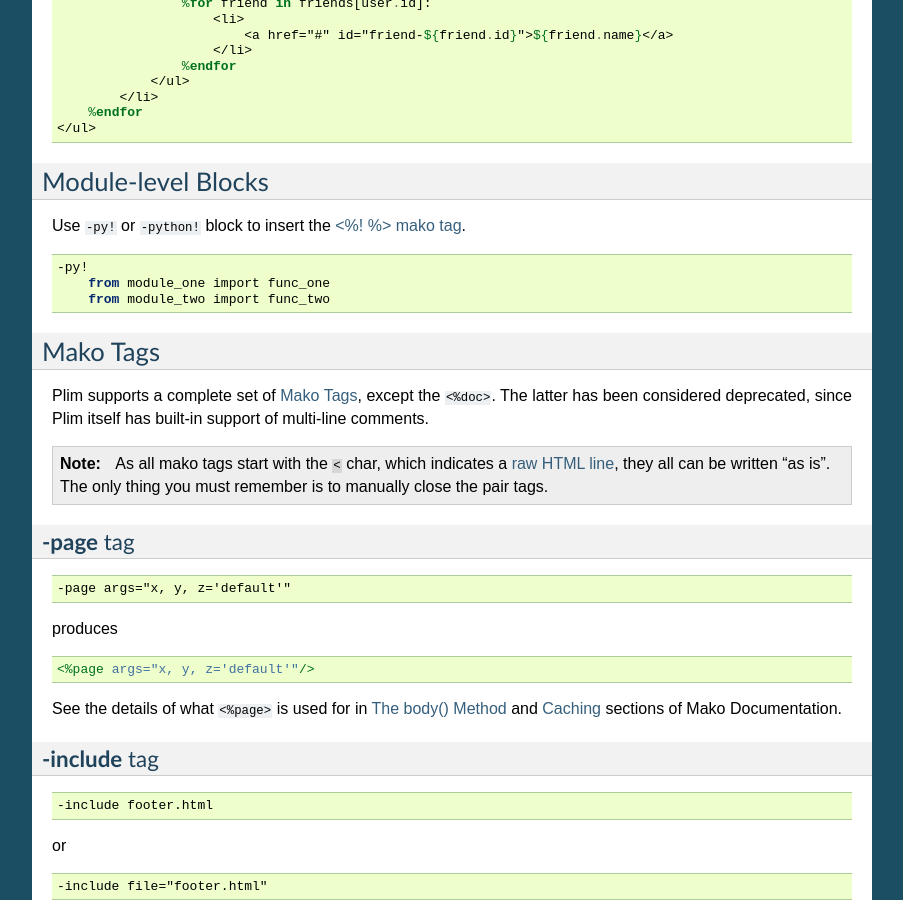
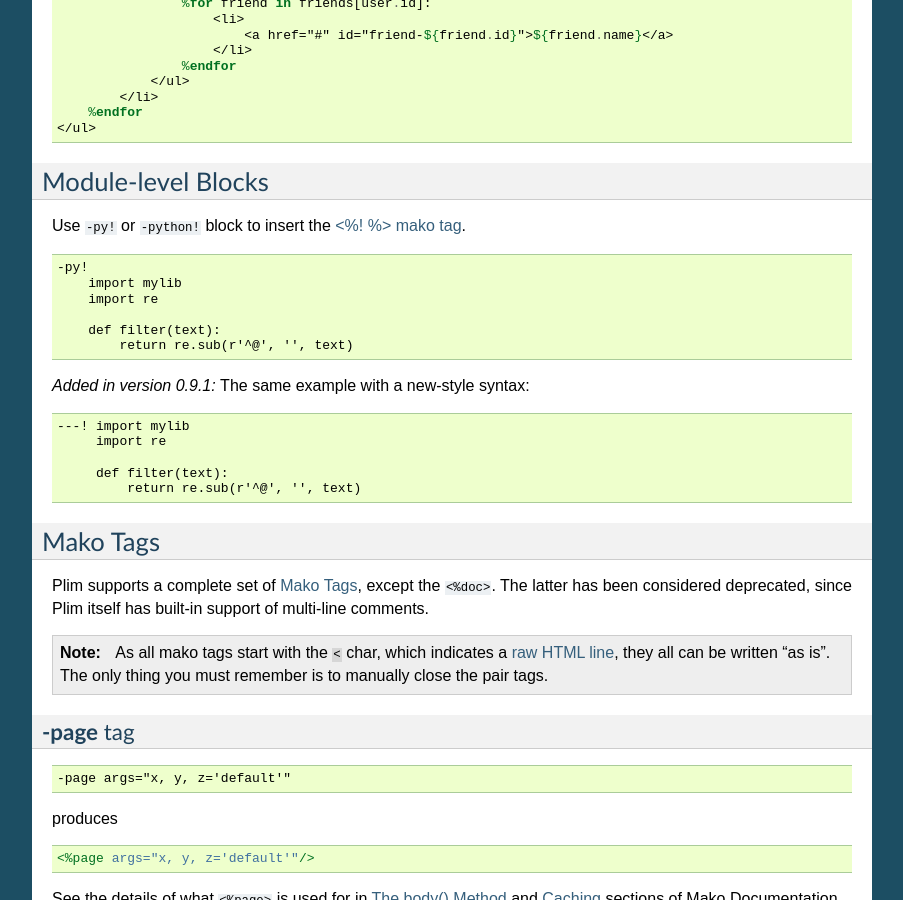
Before and after one commit to avanov/Plim, a Sphinx documentation site: the page built from docs/en/syntax.txt, in a window 1280 px wide and 900 px high, scrolled down 13261 px. Shown: the whole window, without its empty margins (198-1101 px from the left). Built offline with Sphinx 7.4.7, drawn with Linux system fonts in a browser that asks for light colours.

Commit message:
Update docs.

```diff
--- a/docs/en/syntax.txt
+++ b/docs/en/syntax.txt
@@ -956,11 +956,25 @@ Module-level Blocks
 Use ``-py!`` or ``-python!`` block to insert the
 `<%! %> mako tag <http://docs.makotemplates.org/en/latest/syntax.html#module-level-blocks>`_.
 
-.. code-block:: slim
+.. code-block:: plim
 
     -py!
-        from module_one import func_one
-        from module_two import func_two
+        import mylib
+        import re
+
+        def filter(text):
+            return re.sub(r'^@', '', text)
+
+.. versionadded:: 0.9.1
+   The same example with a new-style syntax:
+
+.. code-block:: plim
+
+    ---! import mylib
+         import re
+
+         def filter(text):
+             return re.sub(r'^@', '', text)
 
 
 Mako Tags
```
Also changed, not shown: 2 other files.
